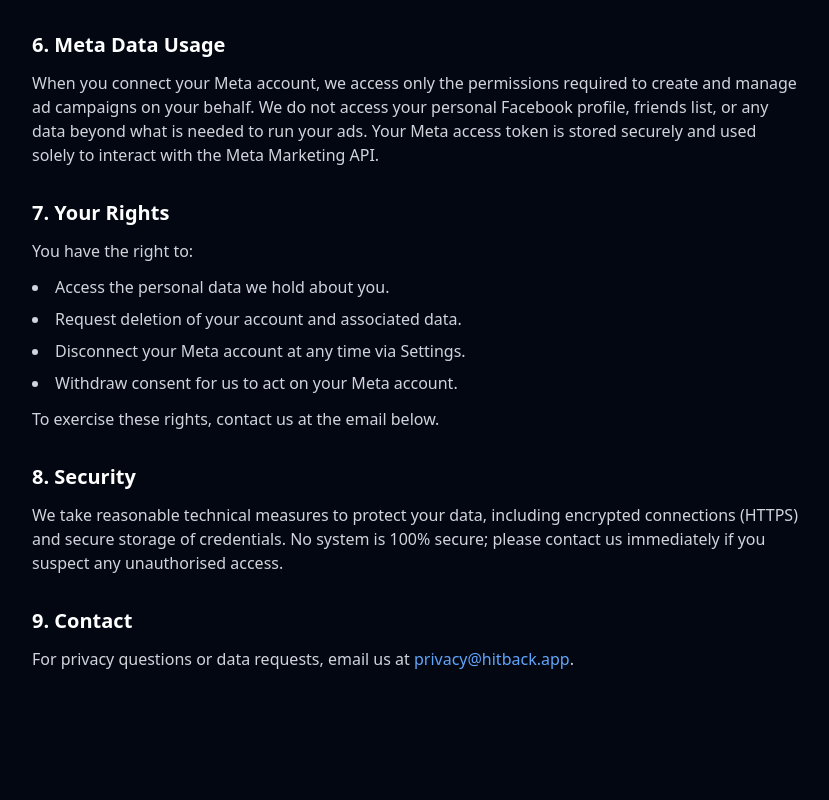
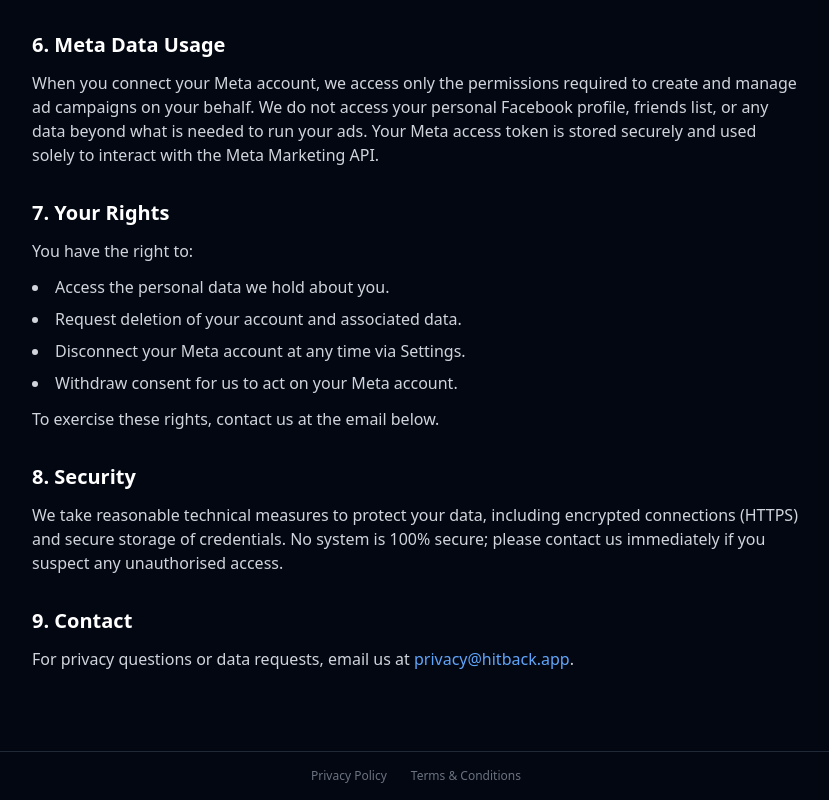
Before and after one commit to hobeybennett/Marketing-app, a Next.js app: page /privacy in a window 1280 px wide. Shown: the part 1182-1982 px from the top of the page, without its empty margins (224-1053 px from the left). Before the commit the page ends 1933 px from the top, so only its background shows below. Built offline with nearby package versions, Linux system fonts and the light colour scheme; no server answers.

Commit message:
feat: add privacy policy and T&C links to site footer
https://claude.ai/code/session_019c3bnWjhXP2SDMyVpn3z4j

```diff
--- a/app/layout.tsx
+++ b/app/layout.tsx
@@ -19,6 +19,10 @@ export default function RootLayout({ children }: { children: React.ReactNode })
             <UserNav />
           </nav>
           <main className="container mx-auto px-4 py-8">{children}</main>
+          <footer className="border-t border-gray-800 px-6 py-4 flex items-center justify-center gap-6 text-xs text-gray-500">
+            <Link href="/privacy" className="hover:text-gray-300 transition">Privacy Policy</Link>
+            <Link href="/terms" className="hover:text-gray-300 transition">Terms &amp; Conditions</Link>
+          </footer>
         </SessionProvider>
       </body>
     </html>
```
